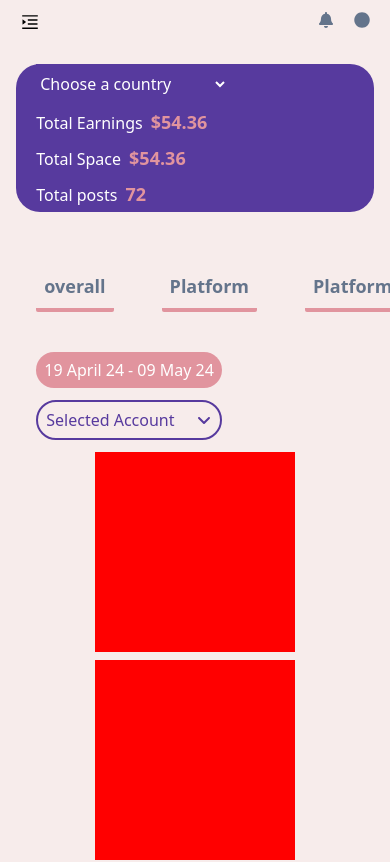
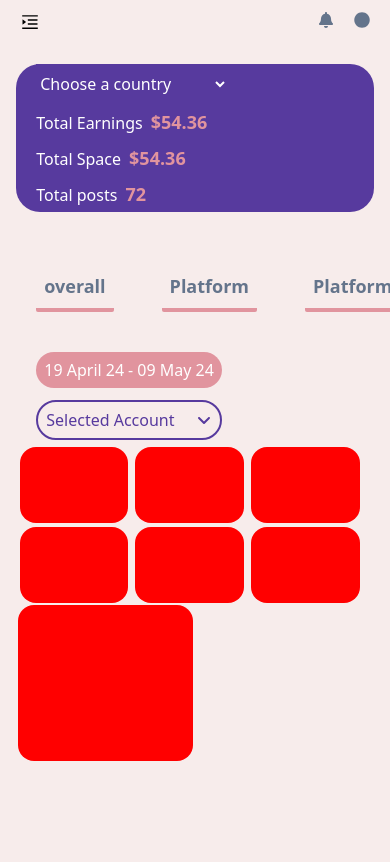
Before and after one commit to Sivav15/Weather-UI, a React (Vite) app: page /dashboard in a window 390 px wide. Shown: the top 862 px of the page. Built offline with nearby package versions, Linux system fonts and the light colour scheme; no server answers.

Commit message:
add metric ui in dashboard and make as responsive.

```diff
--- a/package.json
+++ b/package.json
@@ -12,8 +12,10 @@
   "dependencies": {
     "@reduxjs/toolkit": "^2.2.5",
     "antd": "^5.18.0",
-    "axois": "^0.0.1-security",
+    "axios": "^1.7.2",
+    "chart.js": "^4.4.3",
     "react": "^18.2.0",
+    "react-chartjs-2": "^5.2.0",
     "react-dom": "^18.2.0",
     "react-icons": "^5.2.1",
     "react-redux": "^9.1.2",
--- a/src/App.css
+++ b/src/App.css
@@ -1,19 +1,121 @@
-body{
-    background-color: #F7ECEB;
+body {
+  background-color: #f7eceb;
 }
 
+.m-icon {
+  visibility: hidden;
+}
 
-.m-icon{
-  visibility: hidden;
+/* .section1 .item {
+  width: 400px;
+  height: 400px;
+}
+
+.section2 {
+  display: flex;
+  flex-direction: column;
+  padding-left: 1%;
+}
+
+.section2 .item {
+  width: 190px;
+  height: 190px;
+  gap: 20px;
+  border-radius: 1rem;
+  overflow: hidden;
+}
+
+.section3 {
+  margin-top: 1%;
+  gap: 15px;
+
+}
+
+.section3 .item {
+  width: 190px;
+  height: 190px;
+  border-radius: 1rem;
+  overflow: hidden;
 }
 
 
 
+.weather1 {
+  flex-wrap: wrap;
+  width: 50%;
+} */
 
+.section1 {
+  display: flex;
+  flex-wrap: wrap;
+  width: 70%;
+}
+.item {
+  border-radius: 1rem;
+}
+.section1 .item {
+  /* width: 30%; */
+  width: clamp(30%, 31%, 31%);
+  /* height: 100%; */
+  margin: 0 1%;
+}
+
+.section1 .item:nth-child(4),
+.section1 .item:nth-child(5),
+.section1 .item:nth-child(6) {
+  margin-top: 1%;
+}
+.section1,
+.section2 {
+  height: 25vw;
+}
+.section2 {
+  width: 40%;
+}
+.section2 .item {
+  width: 100%;
+  height: 100%;
+  margin: 1%;
+}
+
+.weathersection {
+  margin-top: 2%;
+  width: 98%;
+  /* height: 300px; */
+}
+@media (max-width: 992px) {
+  .weathersection {
+    flex-wrap: wrap;
+  }
+  .section1,
+  .section2 {
+    width: 100%;
+    height: 35vw;
+  }
+  .section1 .item:nth-child(3),
+  .section1 .item:nth-child(6) {
+    margin-right: 0;
+  }
+  .section2 {
+    width: 50%;
+  }
+}
+
+/* @media (max-width: 1080px) {
+  .outlet {
+    margin: auto;
+  }
+} */
 
 @media (max-width: 950px) {
-  .m-icon{
-   visibility: visible;
+  .m-icon {
+    visibility: visible;
   }
+}
 
+@media (max-width: 768px) {
+  .section1,
+  .section2 {
+    height: 40vw;
+  }
 }
--- a/src/components/weather/Item.jsx
+++ b/src/components/weather/Item.jsx
@@ -1,11 +1,13 @@
-import React from 'react'
+import React from "react";
 
-const Item = ({ item }) => {
+
+
+const Item = ({ item, classes }) => {
     return (
-        <div style={{ width: item.width, height: item.height, backgroundColor: 'red' }}>
-            {item.content}
+        <div style={{ backgroundColor: "red" }} className='item'>
+            {/* {item.content} */}
         </div>
     );
 };
 
-export default Item
+export default Item;
--- a/src/components/weather/Weather.jsx
+++ b/src/components/weather/Weather.jsx
@@ -1,52 +1,40 @@
-import React from 'react'
+import React, { useEffect } from 'react'
 import Item from './Item'
+import axios from 'axios'
+import HorizontalBarChart from '../HorizontalBarChart'
+
+
 
 const Weather = () => {
-    const data = [{
-        width: "200px",
-        height: "200px",
-    },
-    {
-        width: "200px",
-        height: "200px",
-    },
-    {
-        width: "200px",
-        height: "200px",
-    },
-    {
-        width: "200px",
-        height: "200px",
-    },
-    {
-        width: "200px",
-        height: "200px",
-    },
-    {
-        width: "200px",
-        height: "200px",
-    },
-    {
-        width: "200px",
-        height: "200px",
-    },
-    {
-        width: "200px",
-        height: "200px",
-    },
-    {
-        width: "200px",
-        height: "200px",
+
+    const getweather = async () => {
+        const apiKey = 'feb185625e4a4755894113544240306'
+        const url = `https://api.weatherapi.com/v1//forecast.json?key=${apiKey}&q=india&aqi=no&days=1`
+
+        const { status, data } = await axios.get(url)
+        console.log(data.forecast.forecastday[0]);
     }
 
-    ]
 
+
+
+    useEffect(() => {
+        getweather()
+    }, [])
     return (
-        <div className="flex flex-wrap gap-2 pt-3 justify-center mx-auto w-full">{
-            data.map((item, index) => {
-                return <Item key={index} item={item} />
-            })
-        }</div>
+        <div className="flex weathersection">
+            <div className="section1">
+                <Item />
+                <Item />
+                <Item />
+                <Item />
+                <Item />
+                <Item />
+            </div>
+            <div className="section2">
+                <Item />
+            </div>
+        </div>
     )
 }
 
--- a/src/layouts/MainLayout.jsx
+++ b/src/layouts/MainLayout.jsx
@@ -9,7 +9,7 @@ const MainLayout = () => {
             <div className='sidebar' >
                 <Sidebar />
             </div>
-            <div className='outlet'>
+            <div className='outlet mx-auto'>
                 <Outlet />
             </div>
         </div>
```
Also changed, not shown: 1 other file (tests, documents, lock files or other folders).
